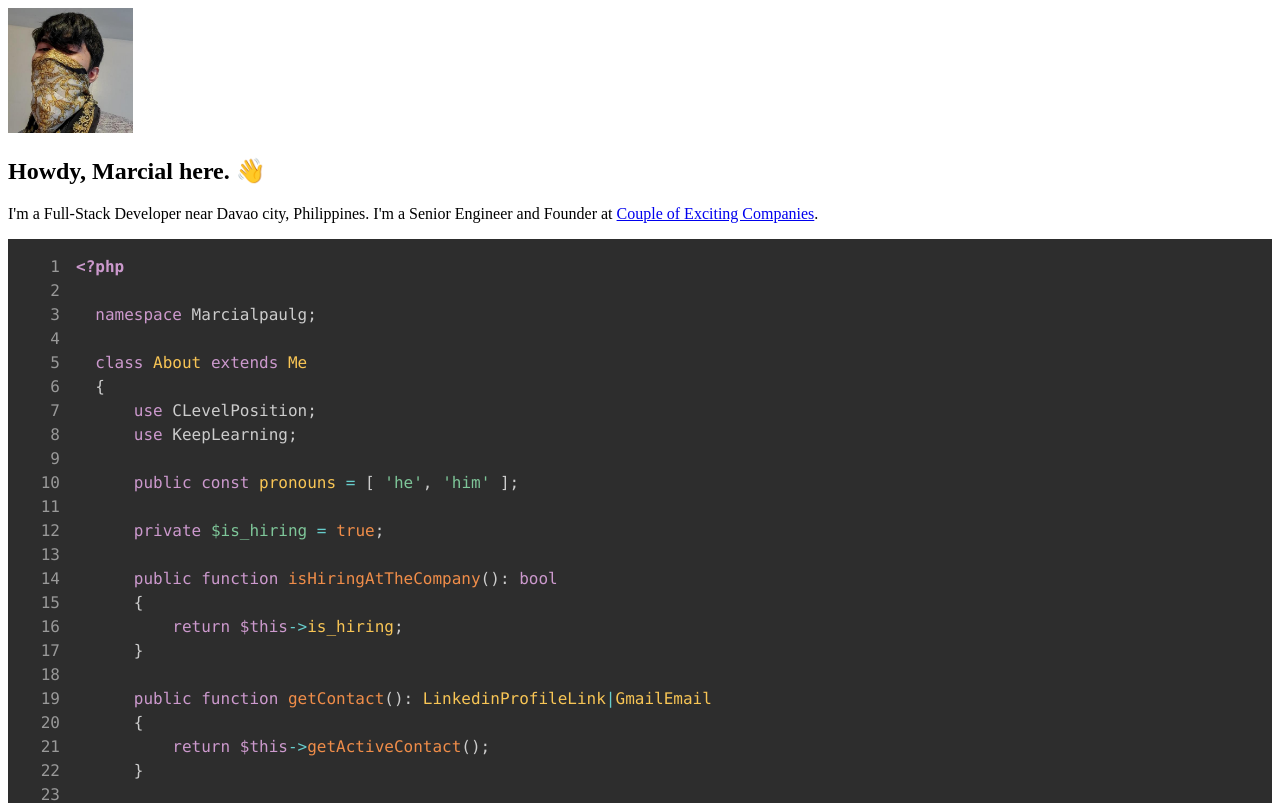
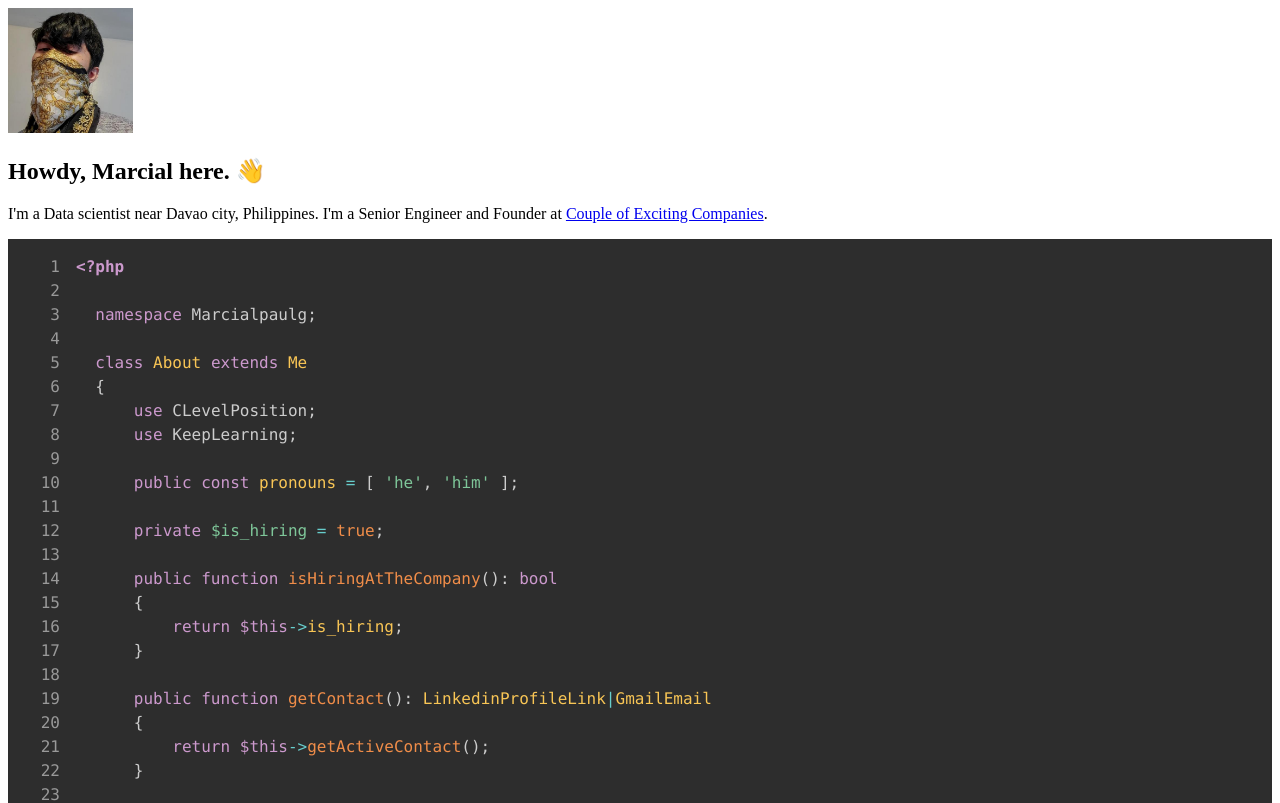
Before and after one commit to marcialpaulg/marcialpaulg, a Next.js app: page / in a window 1280 px wide. Shown: the top 803 px of the page. Built offline with nearby package versions, Linux system fonts and the light colour scheme.

Commit message:
Update index.js

```diff
--- a/pages/index.js
+++ b/pages/index.js
@@ -60,8 +60,8 @@ export default function Home() {
           <div class="max-w-xl">
             <h2 class="text-white text-xl">Howdy, Marcial here. 👋</h2>
             <p>
-              I'm a Full-Stack Developer near Davao city, Philippines. I'm a
-              Senior Engineer and Founder at{" "}
+              I'm a Data scientist near Davao city, Philippines. I'm a Senior
+              Engineer and Founder at{" "}
               <a href="#" target="_blank" rel="noopener" class="underline">
                 Couple of Exciting Companies
               </a>
```
